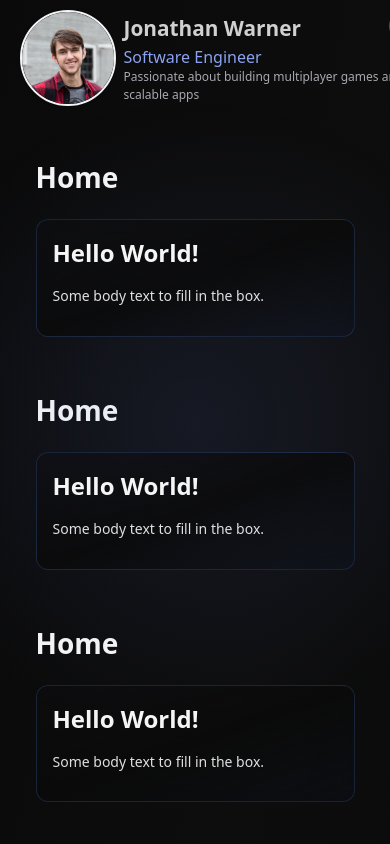
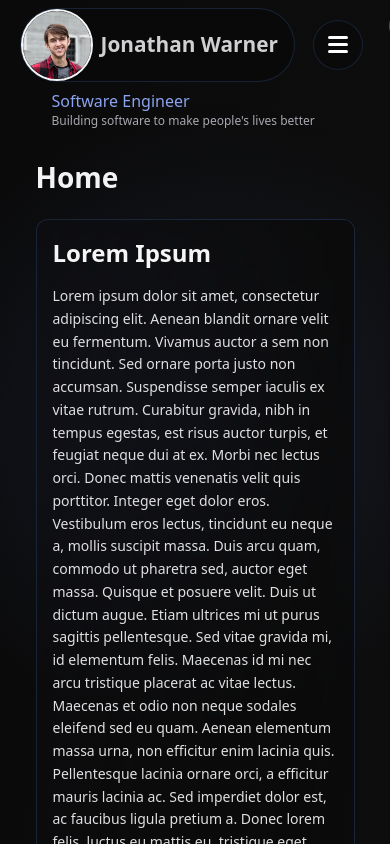
Before and after one commit to JDubbs89/SWE-Portfolio, a Next.js app in the folder swe-portfolio/: page /home in a window 390 px wide. Shown: the top 844 px of the page. Built offline with nearby package versions, Linux system fonts and the light colour scheme.

Commit message:
Updating and Fixing New Desktop and Mobile Banners

```diff
--- a/swe-portfolio/app/(site)/home/page.tsx
+++ b/swe-portfolio/app/(site)/home/page.tsx
@@ -8,7 +8,26 @@ export default function Home() {
   return (
     <div>
 
-    <ContentContainer title="Home" header="Hello World!" content="Some body text to fill in the box."/>
+    <ContentContainer title="Home" header="Lorem Ipsum" content="Lorem ipsum dolor sit amet, consectetur adipiscing elit. Aenean blandit ornare velit eu fermentum. Vivamus auctor a sem non tincidunt. Sed ornare porta justo non accumsan. Suspendisse semper iaculis ex vitae rutrum. Curabitur gravida, nibh in tempus egestas, est risus auctor turpis, et feugiat neque dui at ex. Morbi nec lectus orci. Donec mattis venenatis velit quis porttitor. Integer eget dolor eros. Vestibulum eros lectus, tincidunt eu neque a, mollis suscipit massa. Duis arcu quam, commodo ut pharetra sed, auctor eget massa. Quisque et posuere velit. Duis ut dictum augue. Etiam ultrices mi ut purus sagittis pellentesque. Sed vitae gravida mi, id elementum felis. Maecenas id mi nec arcu tristique placerat ac vitae lectus.
+
+      Maecenas et odio non neque sodales eleifend sed eu quam. Aenean elementum massa urna, non efficitur enim lacinia quis. Pellentesque lacinia ornare orci, a efficitur mauris lacinia ac. Sed imperdiet dolor est, ac faucibus ligula pretium a. Donec lorem felis, luctus eu mattis eu, tristique eget lectus. Curabitur sed erat et arcu interdum maximus a pharetra leo. Praesent cursus ex et ante congue, sit amet hendrerit neque pretium. Mauris consectetur porttitor nibh ut vehicula. Nullam ante justo, dignissim eget augue vitae, tempor vulputate purus. Nulla felis massa, bibendum viverra condimentum nec, finibus non nisi. Vivamus vitae neque ante.
+
+      Nam pulvinar euismod tellus. Proin eget augue commodo, porttitor diam eu, aliquam massa. Nulla vel aliquet mauris. Aenean ultricies ipsum luctus erat egestas, sit amet sagittis nibh imperdiet. Quisque porta, quam sit amet fermentum varius, neque nunc iaculis ligula, id placerat purus lacus non turpis. Nulla aliquet nulla eu augue consectetur, eget aliquam ligula facilisis. Nam laoreet non velit a mattis. Pellentesque pretium nisl sit amet felis hendrerit elementum. Nunc neque diam, porta eget fringilla id, semper non quam. In hac habitasse platea dictumst. Nullam quis felis tristique, ultrices ligula quis, faucibus neque. Vestibulum eu dolor id leo posuere efficitur. Phasellus sodales aliquet quam, non ullamcorper mi tempus at. Ut aliquam condimentum tortor eget gravida.
+
+      Class aptent taciti sociosqu ad litora torquent per conubia nostra, per inceptos himenaeos. Integer rhoncus euismod vestibulum. Interdum et malesuada fames ac ante ipsum primis in faucibus. Vivamus mattis purus ultrices, mattis metus ut, placerat erat. Donec elit ex, ornare nec egestas et, dignissim nec nisl. Aliquam erat volutpat. Donec mattis imperdiet neque. Nam eu arcu eu turpis bibendum euismod. Integer non lorem at neque imperdiet tincidunt. Maecenas imperdiet ligula vitae elit laoreet vestibulum. Proin laoreet elementum pharetra. Sed libero turpis, sagittis at tincidunt non, auctor molestie purus. Pellentesque luctus purus ac scelerisque dignissim. Nulla sed malesuada tortor, at sollicitudin libero.
+
+      Vestibulum vehicula viverra urna eu sagittis. Maecenas eleifend sodales dolor, vitae dignissim nunc fermentum eu. Nunc porttitor quam vitae egestas elementum. Vivamus at rutrum nulla. Cras libero enim, vulputate euismod mi et, fermentum laoreet massa. Integer eget vestibulum nibh. Sed mattis vulputate purus vel vehicula.
+
+      Nunc cursus interdum dictum. Nam purus purus, placerat eu porttitor eu, feugiat nec ipsum. Nunc eu ex quis erat maximus ultricies eu sed massa. In at tristique odio, sed pretium velit. Vivamus tempus interdum libero quis dapibus. Maecenas at dui ac purus convallis luctus. Duis vulputate porta dui vitae eleifend. Etiam non libero et enim aliquet convallis a sit amet felis. Suspendisse potenti. Nulla euismod ligula non placerat ornare.
+
+      Vivamus vitae nulla ac quam consequat bibendum id non odio. Nunc dapibus blandit diam. Nulla at ipsum pharetra, lobortis ligula a, euismod neque. Vestibulum luctus dapibus enim. Nunc sed maximus nibh. Fusce nisi dui, luctus posuere purus vitae, dapibus faucibus quam. Interdum et malesuada fames ac ante ipsum primis in faucibus. Mauris sit amet lectus justo. Integer a maximus urna. Vivamus finibus lectus sit amet volutpat rhoncus.
+
+      Pellentesque mauris sem, blandit at enim in, tristique ornare massa. Curabitur placerat bibendum quam, a condimentum nisl congue at. Sed facilisis condimentum consectetur. Etiam facilisis gravida vulputate. Curabitur eget tristique libero. Proin commodo sit amet urna posuere laoreet. Morbi sit amet venenatis lectus. Nulla hendrerit, justo vel vestibulum laoreet, mi sapien vehicula lacus, non consectetur quam tortor sed justo. Suspendisse malesuada est scelerisque libero dictum, at suscipit diam feugiat. Nam accumsan venenatis dui, sed vulputate sapien feugiat sed. Quisque nulla lectus, commodo egestas est vel, lobortis pulvinar sapien. Aliquam convallis nisi eu ultrices tempus.
+
+      In dapibus velit at eros mattis, nec cursus lorem suscipit. Nullam nisi nisi, semper in suscipit vel, scelerisque id sem. Nullam vel arcu velit. Cras tempus odio in semper dictum. Interdum et malesuada fames ac ante ipsum primis in faucibus. Duis malesuada nisl sed molestie pharetra. In ultrices, nibh egestas luctus semper, ex nunc dictum sem, ac aliquet purus leo eget erat. Donec iaculis elit in tincidunt faucibus. Curabitur maximus mi arcu, ut feugiat lorem convallis vel. Cras ut turpis at augue mattis tincidunt id a tellus. Fusce vitae tristique sem, id hendrerit felis. Morbi efficitur lorem non tellus faucibus mollis. Etiam ex ante, pulvinar quis bibendum id, sodales ut felis.
+
+      Etiam a enim id quam mollis ullamcorper ut ut ante. Vestibulum diam dui, eleifend in imperdiet a, faucibus ut ex. Curabitur vel tellus in magna sodales feugiat. Duis sodales faucibus dignissim. Proin sagittis sem et vehicula dapibus. Aenean auctor orci erat, eu pharetra odio feugiat et. Curabitur mattis elementum blandit. Sed sodales lacus quis est placerat semper. Vivamus ac nisl hendrerit magna varius condimentum quis et risus. Sed ut dolor et magna lacinia dictum."
+      />
     <ContentContainer title="Home" header="Hello World!" content="Some body text to fill in the box."/>
     <ContentContainer title="Home" header="Hello World!" content="Some body text to fill in the box."/>
     <ContentContainer title="Home" header="Hello World!" content="Some body text to fill in the box."/>
--- /dev/null
+++ b/swe-portfolio/app/_components/buttons/hamburgerButton.tsx
@@ -0,0 +1,22 @@
+
+type HamburgerButtonProps = {
+  isMobile: boolean;
+  mobileMenuOpen: boolean;
+  setMobileMenuOpen: Function;
+};
+
+export default function HamburgerButton(
+  { isMobile, mobileMenuOpen, setMobileMenuOpen }: HamburgerButtonProps
+){
+  return (
+    <div className="nav-button-container my-auto ml-auto mr-2">
+      <button
+        className={`hamburger-button ${isMobile ? "flex opacity-100 m-3 " : "absolute opacity-0 w-0"}`}
+        onClick={() => setMobileMenuOpen(!mobileMenuOpen)}>
+        <span className="hamburger"></span>
+        <span className="hamburger"></span>
+        <span className="hamburger"></span>
+      </button>
+    </div>
+)
+}
--- a/swe-portfolio/app/_components/containers/default/contentContainer.tsx
+++ b/swe-portfolio/app/_components/containers/default/contentContainer.tsx
@@ -14,7 +14,7 @@ export default function ContentContainter(
       <div className="base-section">
         {/*<ProfileContainer/>*/}
         <h1 className="section-title">{header}</h1>
-        <p className="body-text">{content}</p>
+        <p className="body-text whitespace-normal">{content}</p>
       </div>
     </div>
   )
--- a/swe-portfolio/app/_components/containers/default/profileContainer.tsx
+++ b/swe-portfolio/app/_components/containers/default/profileContainer.tsx
@@ -6,20 +6,21 @@ type ProfileContainerProps = {
   name: string;
   jobTitle: string;
   description: string;
+  hamburger_button: React.ReactNode;
 };
 
 export default function ProfileContainer(
-  { collapsed, isMobile, name, jobTitle, description }: ProfileContainerProps
+  { collapsed, isMobile, name, jobTitle, description, hamburger_button }: ProfileContainerProps
 ){
     // Desktop Layout First
       return(
-        <div className="relative w-min h-auto">
-        <div className={`dt-profile-container fade-container  backdrop-blur rounded-full overflow-clip
+      <div className={`relative ${isMobile ? "mx-0 w-screen" : "w-auto"} h-auto`}>
+        <div className={`dt-profile-container fade-container  backdrop-blur rounded-full
           ${collapsed ? "mr-0" : "mr-12"}
-          ${!isMobile ? "opacity-100" : "opacity-0 pointer-events-none h-0"}`}>
+          ${!isMobile ? "opacity-100" : "opacity-0 pointer-events-none absolute"}`}>
 
           <ImageContainer props={{
-            className: `profile-image rounded-full border-2 border-gray-100 shadow-sm dt ${collapsed ? "w-16 h-16" : "w-32 h-32"}`,
+          className: `profile-image rounded-full border-2 shadow-sm dt ${collapsed ? "w-16 h-16" : "w-32 h-32"}`,
           caption: `${name}`, imageURL: "/assets/Headshot.jpg", width: 400, height: 400, use_caption: false}}/>
 
           <div className="dt-profile-info">
@@ -32,13 +33,18 @@ export default function ProfileContainer(
         </div>
 
         <div className={`m-profile-container fade-container dt ${isMobile ? "opacity-100" : "opacity-0 pointer-events-none h-0"}`}>
+          <div className="flex flex-row justify-between">
+            <div className="flex flex-row mr-auto bg-[rgba(10,10,10,0.85)] bg-linear-0  border-[rgba(83,134,228,0.2)] border rounded-full">
             <ImageContainer props={{
-              className: `profile-image rounded-full border-2 border-gray-100 shadow-sm dt ${collapsed ? "w-12 h-12" : "w-24 h-24"}`,
+              className: `profile-image rounded-full border-2 border-gray-100 shadow-sm dt ${collapsed ? "w-12 h-12" : "w-18 h-18"}`,
               caption: `${name}`, imageURL: "/assets/Headshot.jpg", width: 400, height: 400, use_caption: false}}/>
+            <p className="profile-name my-auto ml-2 mr-4 dt">{name}</p>
+            </div>
+            {hamburger_button}
+          </div>
 
-            <div className={`m-profile-info my-auto dt ${collapsed ? "flex-row items-start" : "flex-col"}`}>
-              <p className="profile-name dt">{name}</p>
-              <div className={`dt ${collapsed ? "max-h-0 opacity-0" : "max-h-40 opacity-100"}`}>
+          <div className={`m-profile-info ml-5 dt ${collapsed ? "flex-row items-start" : "flex-col"}`}>
+            <div className={`dt ${collapsed ? "opacity-0 -translate-y-full font-stretch-condensed whitespace-nowrap max-w-0 max-h-0" : "opacity-100 ml-6 mt-2"}`}>
               <p className="profile-job-title">{jobTitle}</p>
               <p className="profile-bio">{description}</p>
             </div>
--- a/swe-portfolio/app/_components/containers/headerFooter/siteHeader.tsx
+++ b/swe-portfolio/app/_components/containers/headerFooter/siteHeader.tsx
@@ -1,5 +1,6 @@
 "use client"
 import NavButton from "../../buttons/navButton";
+import HamburgerButton from "../../buttons/hamburgerButton";
 import ProfileContainer from "../../containers/default/profileContainer";
 import SideNavContainer from "../default/sideNavContainer";
 import { usePathname } from "next/navigation";
@@ -35,7 +36,7 @@ export default function SiteHeader(){
         const onScroll = () => {
             if (window.scrollY < 45 && collapsed) {
                 setCollapsed(false); // only expand when truly at the top
-            } else if (!collapsed && window.scrollY > 120) {
+            } else if (!collapsed && window.scrollY > (isMobile ? 60 : 120)) {
                 setCollapsed(true); // collapse once scrolling starts
             }
         };
@@ -46,12 +47,19 @@ export default function SiteHeader(){
 
     const name = "Jonathan Warner";
     const jobTitle = "Software Engineer";
-    const description = "Passionate about building multiplayer games and scalable apps";
+    const description = "Building software to make people's lives better";
 
     return (
             <header className="nav-bar">
                 <div className="nav-container dt">
-                    <ProfileContainer collapsed={collapsed} isMobile={isMobile} name={name} jobTitle={jobTitle} description={description}/>
+                    <ProfileContainer
+                        collapsed={collapsed}
+                        isMobile={isMobile}
+                        name={name}
+                        jobTitle={jobTitle}
+                        description={description}
+                        hamburger_button={
+                            <HamburgerButton isMobile={isMobile} mobileMenuOpen={mobileMenuOpen} setMobileMenuOpen={() => setMobileMenuOpen(!mobileMenuOpen)}/>}/>
 
                     {/*Fade out on mobile/thin display width */}
                     <nav className={`nav-button-container absolute md:relative top-0 right-0 flex dt gap-1
@@ -66,16 +74,6 @@ export default function SiteHeader(){
                         ${mounted && mobileMenuOpen ? "opacity-30" : "opacity-0 pointer-events-none"}`}>
                     </div>
                     <SideNavContainer collapsed={!mobileMenuOpen} onMouseLeave={() => setMobileMenuOpen(!mobileMenuOpen)}/>
-
-                    {/*Fade in on mobile/thin display width */}
-                    <button
-                    className={`hamburger-button ${isMobile ? "flex opacity-100" : "absolute opacity-0 w-0"}`}
-                    onClick={() => setMobileMenuOpen(!mobileMenuOpen)}>
-                        <span className="hamburger"></span>
-                        <span className="hamburger"></span>
-                        <span className="hamburger"></span>
-                    </button>
-
                 </div>
             </header>
     )
--- a/swe-portfolio/app/globals.css
+++ b/swe-portfolio/app/globals.css
@@ -30,7 +30,7 @@ html::-webkit-scrollbar, body::-webkit-scrollbar {
 }
 
 .default-nav-button {
-    @apply mx-0 my-0 px-[clamp(0.5rem,2vw,0.75rem)] py-2 rounded-full cursor-pointer bg-[rgba(10,10,10,0.8)] backdrop-blur text-[#d0d2ec] transition-all duration-300 text-[clamp(0.75rem,2vw,0.875rem)] border  border-[rgba(83,134,228,0)];
+    @apply mx-0 my-0 px-[clamp(0.5rem,2vw,0.75rem)] py-2 rounded-full cursor-pointer bg-[rgba(10,10,10,0)] text-[#d0d2ec] transition-all duration-300 text-[clamp(0.75rem,2vw,0.875rem)] border  border-[rgba(83,134,228,0)];
 }
 .default-nav-button:hover {
     @apply text-[#f9f5ff] bg-[rgba(83,134,228,0.15)];
@@ -48,7 +48,7 @@ html::-webkit-scrollbar, body::-webkit-scrollbar {
 }
 
 .nav-button-container{
-    @apply border-[rgba(83,134,228,0.1)] bg-[rgba(10,10,10,0.8)] backdrop-blur border rounded-full transition-all duration-300 ease-in-out;
+    @apply border-[rgba(83,134,228,0.2)] bg-[rgba(10,10,10,0.8)] backdrop-blur border rounded-full transition-all duration-300 ease-in-out;
 }
 
 .nav-container {
@@ -327,7 +327,7 @@ html::-webkit-scrollbar, body::-webkit-scrollbar {
 }
 
 .dt-profile-container{
-    @apply flex bg-[rgba(10,10,10,0.85)] bg-linear-0  border-[rgba(83,134,228,0.2)] border w-min;
+    @apply flex bg-[rgba(10,10,10,0.85)] bg-linear-0  border-[rgba(83,134,228,0.2)] border-r border-t border-b w-min;
 }
 
 .dt-profile-info{
@@ -335,7 +335,7 @@ html::-webkit-scrollbar, body::-webkit-scrollbar {
 }
 
 .m-profile-container{
-    @apply flex;
+    @apply flex flex-col w-min;
 }
 
 .m-profile-info{
@@ -343,7 +343,7 @@ html::-webkit-scrollbar, body::-webkit-scrollbar {
 }
 
 .profile-image {
-  @apply overflow-hidden mt-auto mb-auto rounded-full object-scale-down border-2 border-gray-100 shadow-sm transition-all duration-300 flex-shrink-0;
+  @apply overflow-hidden mt-auto mb-auto rounded-full object-scale-down border-2 text-[#8ba3f0] shadow-sm transition-all duration-300 flex-shrink-0;
 }
 
 .fade-container {
@@ -367,10 +367,10 @@ html::-webkit-scrollbar, body::-webkit-scrollbar {
 }
 
 .hamburger-button{
-    @apply cursor-pointer transition-all duration-100 flex-col w-6 h-6 justify-center items-center gap-1 border-[rgba(83,134,228,0.3)] rounded-xs;
+    @apply cursor-pointer transition-all duration-100 flex-col w-6 h-6 justify-center items-center gap-1 border-[rgba(83,134,228,0.3)];
 }
 .hamburger-button:hover{
-    @apply bg-[rgba(83,134,228,0.4)] overflow-visible;
+    @apply bg-[rgba(83,134,228,0.15)] rounded-full p-4 m-0;
 }
 
 @keyframes fadeIn {
```
Lines whose indentation alone changed are shown as unchanged.
